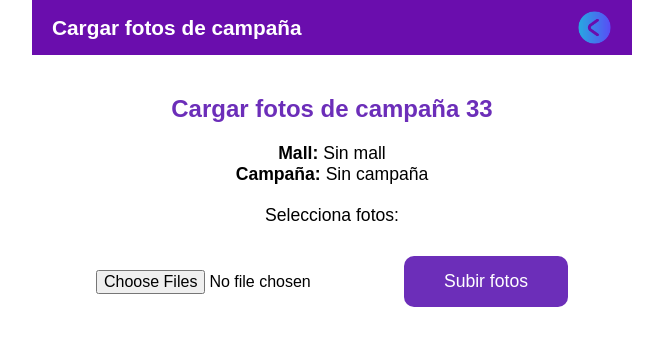
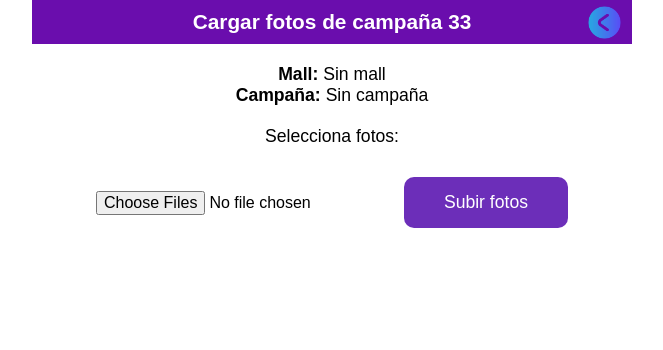
Before and after one commit to BretPinto/formulario-fotos, a plain HTML site: page index.html in a window 1280 px wide. Shown: the whole page, without its empty margins (308-971 px from the left). Drawn offline with Linux system fonts and the light colour scheme.

Commit message:
Update index.html

```diff
--- a/index.html
+++ b/index.html
@@ -17,28 +17,26 @@
             background-color: rgba(106, 13, 173, 1);
             padding: 10px;
             display: flex;
-            justify-content: space-between;
+            justify-content: center;
             align-items: center;
+            position: relative;
         }
         .barra-superior h1 {
             color: white;
             font-size: 1.3rem;
             margin: 0;
-            padding-left: 10px;
+            text-align: center;
         }
         .barra-superior img {
             width: 35px;
             height: 35px;
             cursor: pointer;
-            margin-right: 10px;
+            position: absolute;
+            right: 10px;
         }
         .contenido {
             padding: 20px;
             text-align: center;
-        }
-        h2 {
-            color: #6c2eb9;
-            font-size: 1.5rem;
         }
         label {
             display: block;
@@ -70,12 +68,11 @@
 <body>
 
     <div class="barra-superior">
-        <h1>Cargar fotos de campaña</h1>
+        <h1>Cargar fotos de campaña 33</h1>
         <img src="https://bretpinto.github.io/formulario-fotos/back.png" onclick="history.back()">
     </div>
 
     <div class="contenido">
-        <h2>Cargar fotos de campaña 33</h2>
         <div>
             <strong>Mall:</strong> <span id="mall"></span><br>
             <strong>Campaña:</strong> <span id="campaña"></span><br>
```
